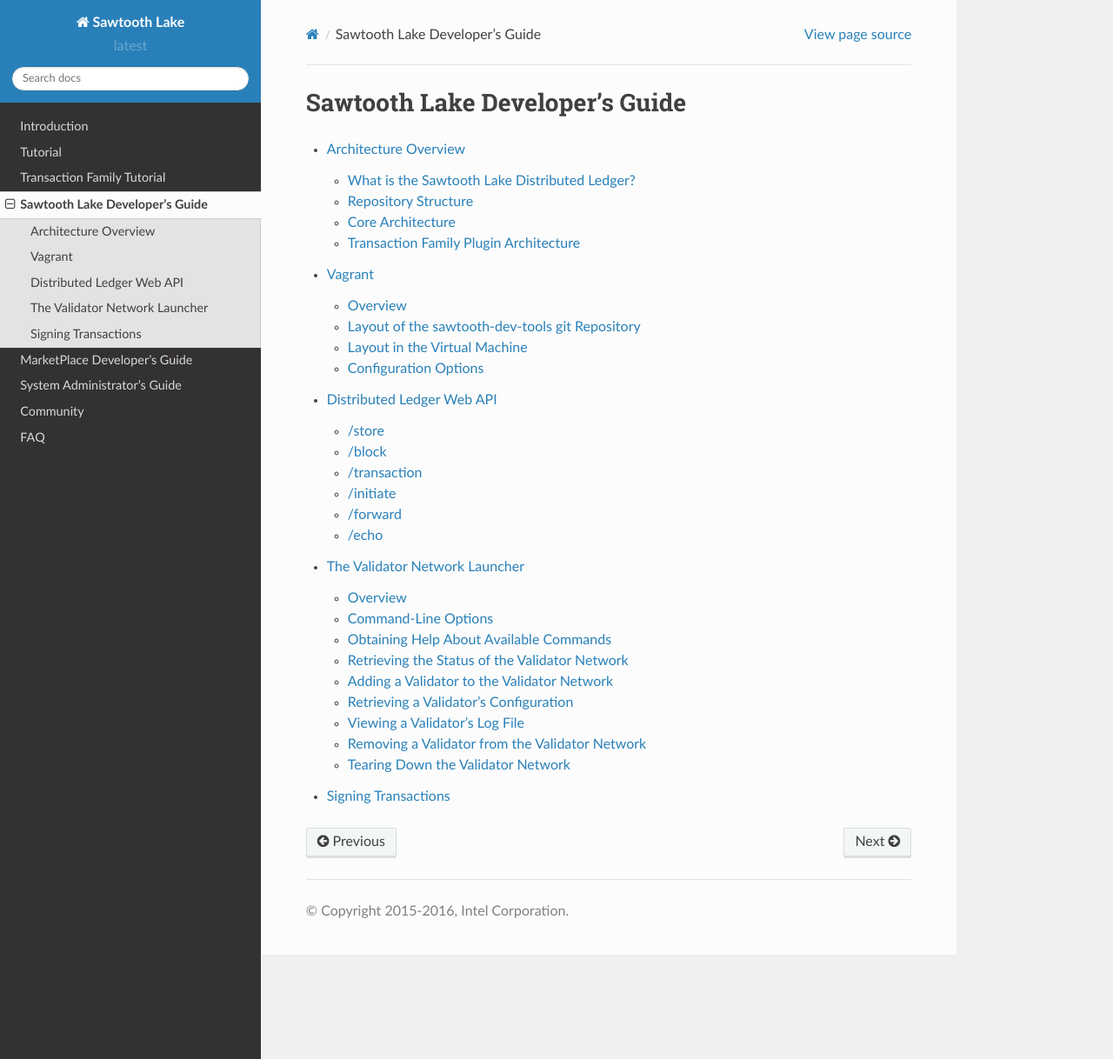
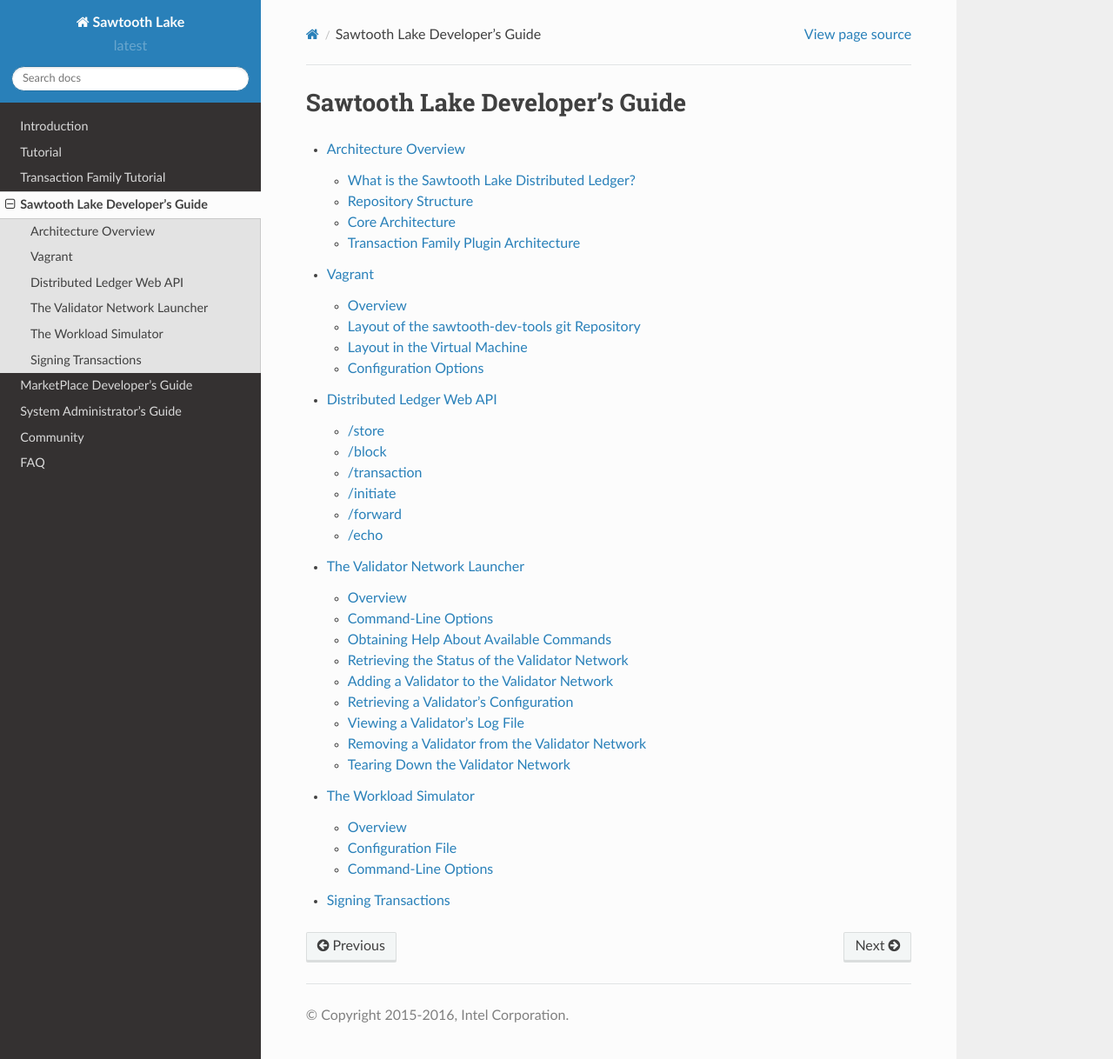
Before and after one commit to hyperledger-archives/sawtooth-core, a Sphinx documentation site: the page built from source/sawtooth_developers_guide.rst, in a window 1280 px wide and 1218 px high. Shown: the whole window at 87% size. Built offline with Sphinx 7.4.7 and the Read the Docs theme 2.0.0, drawn with Linux system fonts in a browser that asks for light colours; pages that are not in the unit, such as notebooks, are missing from menus; some of the changed lines change nothing that is shown.

Commit message:
Added documentation for workload simulator

```diff
--- a/source/sawtooth_developers_guide.rst
+++ b/source/sawtooth_developers_guide.rst
@@ -11,4 +11,5 @@
    sawtooth_api/modules
    sawtooth_developers_guide/web_api/index
    sawtooth_developers_guide/validator_network_launcher
+   sawtooth_developers_guide/workload_simulator
    sawtooth_developers_guide/signing_transactions
--- /dev/null
+++ b/source/sawtooth_developers_guide/workload_simulator.rst
@@ -0,0 +1,135 @@
+**********************
+The Workload Simulator
+**********************
+
+Overview
+--------
+
+Sawtooth Lake has a workload simulator that can be used to generate a
+synthetic transaction workload.  The workload simulator attempts to generate
+transactions at a relatively steady rate across the network of validators
+it has discovered, adapting to validators joining and leaving the network.
+In its simplest form, the workload simulator is started as follows:
+
+.. code-block:: console
+
+    $ cd /project/sawtooth-core
+    $ ./bin/simulator
+    [22:35:28 INFO    simulator_cli] Simulator configuration:
+    [22:35:28 INFO    simulator_cli] Simulator: url = http://127.0.0.1:8800
+    [22:35:28 INFO    simulator_cli] Simulator: workload = txnintegration.integer_key_workload.IntegerKeyWorkload
+    [22:35:28 INFO    simulator_cli] Simulator: rate = 12
+    [22:35:28 INFO    simulator_cli] Simulator: discover = 15
+    [22:35:28 INFO    simulator_cli] Simulator: verbose = 1
+    [22:35:28 INFO    simulator] Discovered a new validator: http://127.0.0.1:8800
+    [22:35:28 INFO    simulator] Discovered a new validator: http://127.0.0.1:8803
+    [22:35:28 INFO    simulator] Discovered a new validator: http://127.0.0.1:8801
+    [22:35:28 INFO    simulator] Discovered a new validator: http://127.0.0.1:8804
+    [22:35:28 INFO    simulator] Discovered a new validator: http://127.0.0.1:8802
+    [22:35:28 INFO    simulator] Simulator will generate 12 transaction(s)/minute
+    [22:35:28 INFO    simulator] Simulator will discover validators every 15 minute(s)
+
+Without any command-line options, the workload simulator attempts to load the
+configuration file that controls execution from
+``<USER_HOME>/.sawtooth/simulator.cfg``.  If the file does not exist, the
+workload simulator will create it and populate it with the defaults shown
+above.
+
+Configuration File
+------------------
+
+An example configuration file is as follows:
+
+.. code-block:: none
+
+    [Simulator]
+    url = http://127.0.0.1:8800
+    workload = txnintegration.integer_key_workload.IntegerKeyWorkload
+    rate = 12
+    discover = 15
+    verbose = 1
+
+The Simulator section of the configuration file contains name/value pairs that
+are used to control the execution of the workload simulator.  The names in the
+name/value pairs correspond directly to command-line options that share the
+same name.  If a command-line option has one or more dashes in it, the
+corresponding configuration file option name will replace the dashes with
+underscores.  The configuration file options are:
+
+* ``url`` The URL of the initial validator used to prime the simulator.  The
+  simulator will begin with this validator's endpoint registry to discover
+  the validators in the validator network and then for each new validator
+  discovered will fetch its endpoint registry and will keep doing this until
+  it has discovered all of the validators in the validator network.  If this
+  option is not present in the configuration file, the default is
+  \http://127.0.0.1:8800.
+* ``workload`` The workload generator that will be used to generate
+  transactions.  This is specified as module_name.class_name.  If this option
+  is not present in the configuration file, the default is
+  txnintegration.integer_key_workload.IntegerKeyWorkload.
+* ``rate`` The rate, in transactions per minute, that the workload simulator
+  will attempt to generate transactions.  If this option is not present in the
+  configuration file, the default is 12 transactions per minute.
+* ``discover`` How often, in minutes, that the workload simulator will check
+  for changes in the validator network.  If this options is not present in the
+  configuration file, the default is once every 15 minutes.
+* ``verbose`` The verbosity level for workload simulator logging messages
+  that are displayed on the console.  Verbosity values correspond to the
+  following:
+
+    * 0: display messages with logging level of WARNING and above
+    * 1: display messages with logging level of INFO and above
+    * >= 2: display messages with logging level of DEBUG and above
+
+  If this options is not present in the configuration file, the default
+  verbosity level is 1.
+
+.. note::
+
+    Individual transaction workloads may also have their own sections that
+    contain values.
+
+
+Command-Line Options
+--------------------
+
+The workload simulator has numerous command-line options, all of which can be
+seen by executing the command with the ``--help`` (or ``-h``) command-line
+option.
+
+.. note::
+
+    Any options provided on the command-line override their corresponding
+    entries in the configuration file or defaults for options that do not
+    appear in the configuration file.
+
+.. code-block:: console
+
+    $ ./bin/simulator --help
+    usage: simulator [-h] [--url] [--workload WORKLOAD] [--rate RATE]
+                     [--discover DISCOVER] [--config CONFIG] [-v]
+
+    optional arguments:
+      -h, --help           show this help message and exit
+      --url                Base validator URL
+      --workload WORKLOAD  Transaction workload
+      --rate RATE          Transaction rate in transactions per minute
+      --discover DISCOVER  How often, in minutes, to refresh validators list
+      --config CONFIG      Config file to provide base configuration for the
+                           simulator and (possibly) the workload generator.
+                           Command-line options override corresponding values in
+                           the configuration file
+      -v, --verbose        enable more verbose output
+
+The verbosity of the workload simulator is controlled by the number of
+occurrences of the ``--verbose`` (or ``-v``) option.  The number of occurrences
+directly correspond to the numeric value described above for the ``verbose``
+configuration file option.  For example, ``-vv``, ``-v -v``, and
+``--verbose --verbose`` all would result in logging messages with level
+DEBUG and above being displayed on the console.
+
+The ``--config CONFIG`` option is used to specify the configuration file to
+use in place of the default one.
+
+The remaining command-line options correspond directly to their counterparts
+in the configuration file.
```
